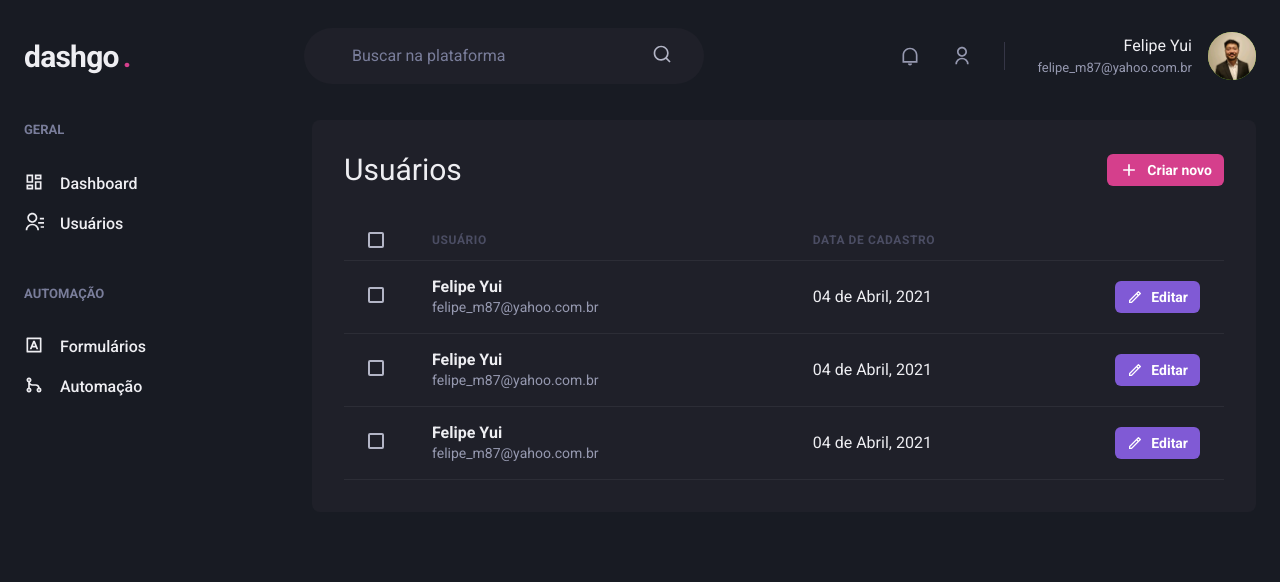
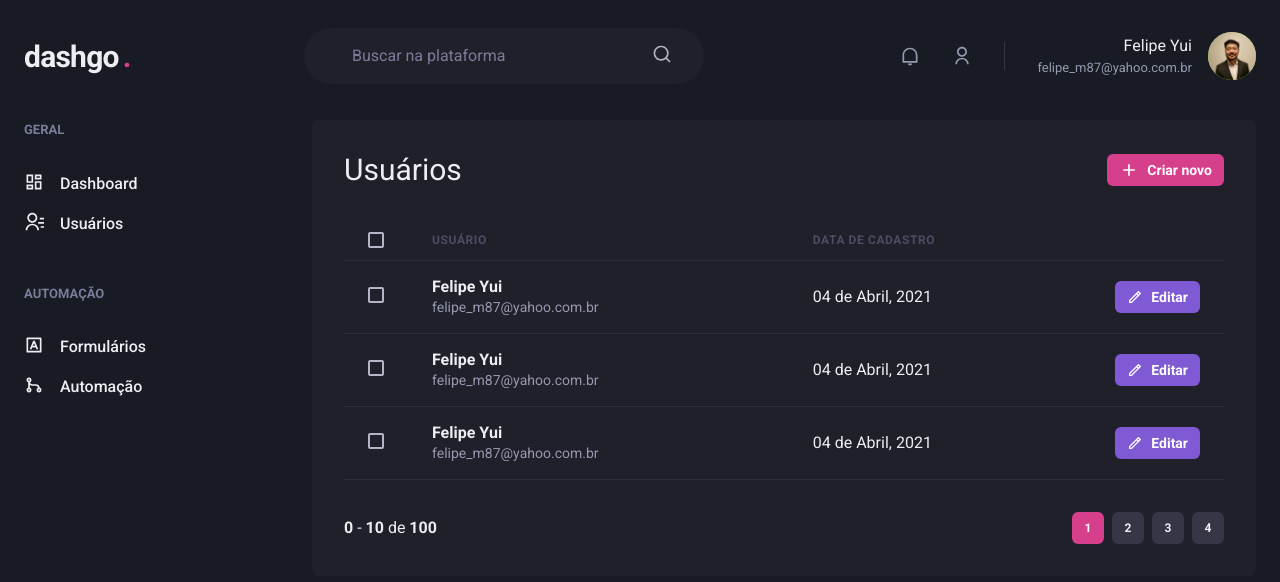
Before and after one commit to felipekejo/dashgo, a Next.js app: page /users in a window 1280 px wide. Shown: the top 582 px of the page. Built offline with nearby package versions, Linux system fonts and the light colour scheme.

Commit message:
Component: Pagination

```diff
--- /dev/null
+++ b/src/components/Pagination.tsx
@@ -0,0 +1,66 @@
+import { Box, Button, Stack } from "@chakra-ui/react";
+
+export function Pagination() {
+  return (
+    <Stack
+      direction="row"
+      mt="8"
+      justify="space-between"
+      align="center"
+      spacing="6"
+    >
+      <Box>
+        <strong>0</strong> - <strong>10</strong> de <strong>100</strong>
+      </Box>
+      <Stack direction="row" spacing="2">
+        <Button
+          size="sm"
+          fontSize="xs"
+          w="4"
+          colorScheme="pink"
+          disabled
+          _disabled={{
+            bg: 'pink.500',
+            cursor: "default"
+
+          }}
+        >
+          1
+        </Button>
+        <Button
+          size="sm"
+          fontSize="xs"
+          w="4"
+          bg="gray.700"
+          _hover={{
+            bg: 'gray.500'
+          }}
+        >
+          2
+        </Button>
+        <Button
+          size="sm"
+          fontSize="xs"
+          w="4"
+          bg="gray.700"
+          _hover={{
+            bg: 'gray.500'
+          }}
+        >
+          3
+        </Button>
+        <Button
+          size="sm"
+          fontSize="xs"
+          w="4"
+          bg="gray.700"
+          _hover={{
+            bg: 'gray.500'
+          }}
+        >
+          4
+        </Button>
+      </Stack>
+    </Stack>
+  )
+}
--- a/src/pages/users/index.tsx
+++ b/src/pages/users/index.tsx
@@ -1,6 +1,7 @@
 import { Box, Button, Checkbox, Flex, Heading, Icon, Table, Tbody, Td, Text, Th, Thead, Tr } from "@chakra-ui/react";
 import { RiAddLine, RiPencilLine } from "react-icons/ri";
 import { Header } from "../../components/Header";
+import { Pagination } from "../../components/Pagination";
 import { Sidebar } from "../../components/Sidebar";
 
 export default function UserList() {
@@ -120,6 +121,7 @@
               </Tr>
             </Tbody>
           </Table>
+          <Pagination />
         </Box>
       </Flex>
     </Box>
```
